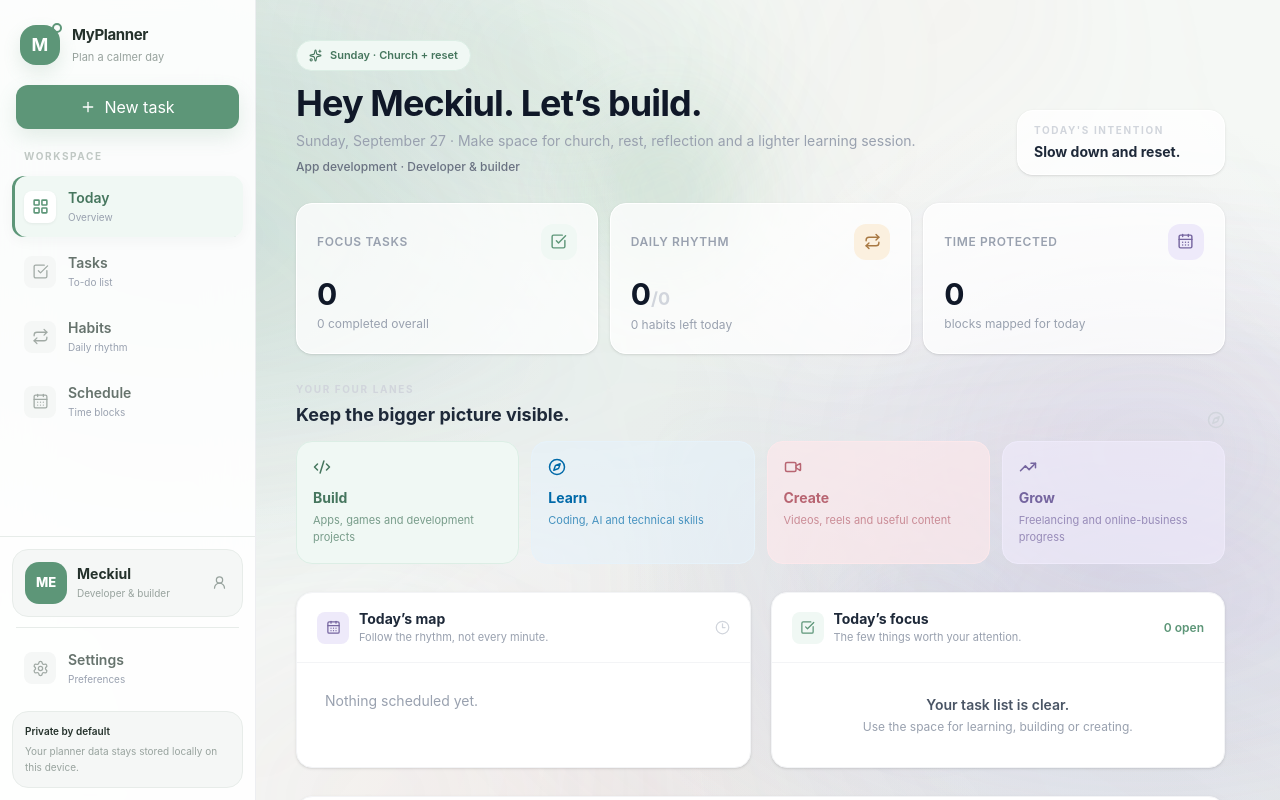
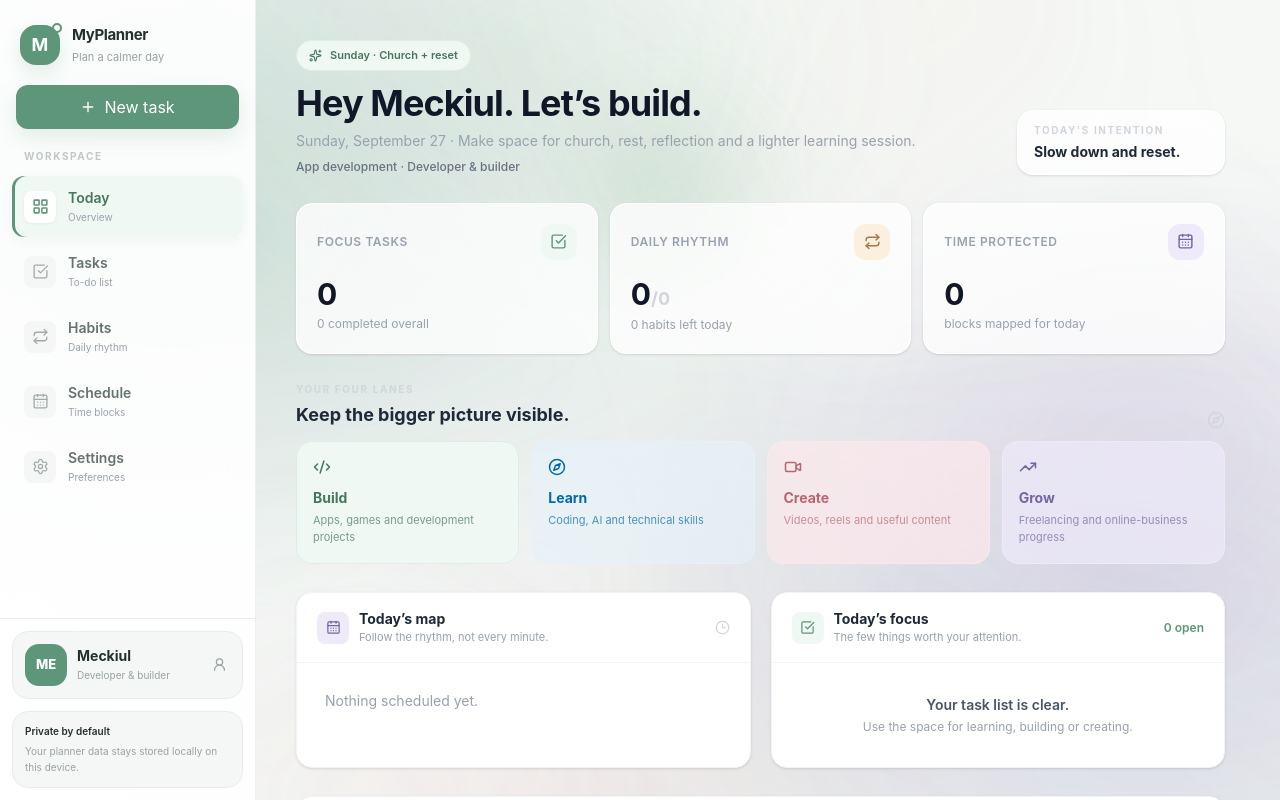
Before and after one commit to Meckiul-Chisim/MyPlanner, a React (Vite) app: page / in a window 1280 px wide. Built offline with nearby package versions, Linux system fonts and the light colour scheme.

Commit message:
keep settings in top navigation and profile at bottom

```diff
--- a/src/components/NavBar.tsx
+++ b/src/components/NavBar.tsx
@@ -92,6 +92,7 @@ export function Sidebar({ active, onNavigate }: SidebarProps) {
       <nav className="sidebar-nav flex-1 px-3 space-y-1">
         <p className="sidebar-workspace-label px-3 pt-1 pb-2 text-[10px] font-bold uppercase tracking-[0.16em] sidebar-label">Workspace</p>
         {workspaceItems.map(renderItem)}
+        {renderItem({ id: 'settings', label: 'Settings', icon: Settings, hint: 'Preferences' })}
       </nav>
 
       <nav className="sidebar-mobile-nav" aria-label="Mobile navigation">
@@ -115,24 +116,6 @@ export function Sidebar({ active, onNavigate }: SidebarProps) {
           <UserRound className="sidebar-profile-arrow" size={15} />
         </button>
 
-        <div className="sidebar-divider" />
-
-        <button
-          onClick={() => onNavigate('settings')}
-          className={`sidebar-settings-button w-full flex items-center gap-3 px-3 py-3 rounded-xl text-left ${
-            active === 'settings' ? 'sidebar-active shadow-sm' : 'sidebar-item'
-          }`}
-        >
-          <span className={`w-8 h-8 rounded-lg flex items-center justify-center ${
-            active === 'settings' ? 'sidebar-icon-active' : 'sidebar-icon'
-          }`}>
-            <Settings size={17} strokeWidth={active === 'settings' ? 2.2 : 1.8} />
-          </span>
-          <span className="sidebar-item-copy flex-1">
-            <span className="block text-sm font-semibold">Settings</span>
-            <span className="block text-[10px] mt-0.5 text-gray-400">Preferences</span>
-          </span>
-        </button>
       </div>
 
       <div className="sidebar-private m-3 mt-0 p-3 rounded-2xl border">
```
